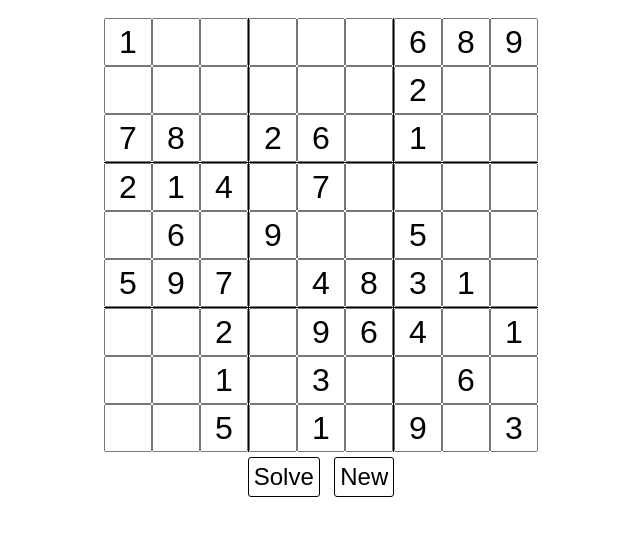
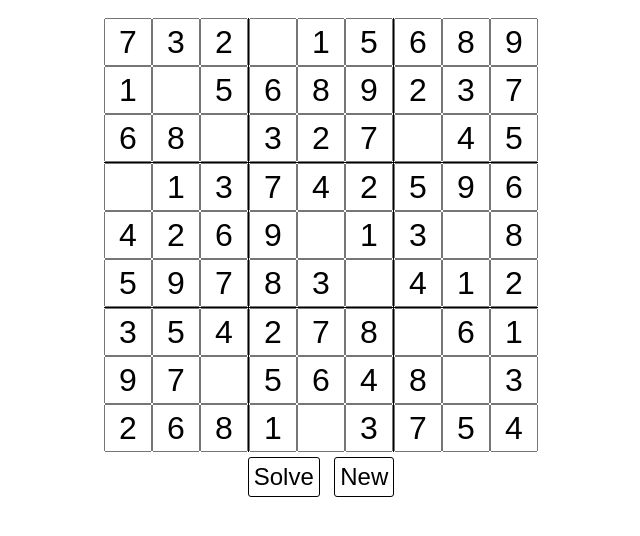
Before and after one commit to dyllonm/sudoku, a plain HTML site: page sudoku.html in a window 1280 px wide. Shown: the part 48-584 px from the top of the page, without its empty margins (319-959 px from the left). Drawn offline with Linux system fonts and the light colour scheme.

Commit message:
Improvements to generating and solving algorithms

```diff
--- a/sudoku.html
+++ b/sudoku.html
@@ -72,9 +72,12 @@
 				}
 
 				var puzzle = generatePuzzle(45);
-				puzzleToBoard(puzzle);
-				bakeBoard();
-				cellChanged(null);
+				if(puzzle != null)
+				{
+					puzzleToBoard(puzzle);
+					bakeBoard();
+					cellChanged(null);
+				}
 			}
 
 			function bakeBoard() {
--- a/sudoku.js
+++ b/sudoku.js
@@ -1,86 +1,110 @@
+// The size (both height and width) of a puzzle.
 const PUZZLE_SIZE = 9;
+
+// The size (both height and width) of a box within a puzzle.
 const BOX_SIZE = 3;
+
+// The value which represents an empty cell in a puzzle.
 const EMPTY_VALUE = 0;
 
+// The minimum value in a puzzle.
+const MIN_VALUE = 1;
+
+// The maximum value in a puzzle.
+const MAX_VALUE = 9;
+
+// A basic empty puzzle board.
 const emptyPuzzle = [
-	[0, 0, 0, 0, 0, 0, 0, 0, 0],
-	[0, 0, 0, 0, 0, 0, 0, 0, 0],
-	[0, 0, 0, 0, 0, 0, 0, 0, 0],
-	[0, 0, 0, 0, 0, 0, 0, 0, 0],
-	[0, 0, 0, 0, 0, 0, 0, 0, 0],
-	[0, 0, 0, 0, 0, 0, 0, 0, 0],
-	[0, 0, 0, 0, 0, 0, 0, 0, 0],
-	[0, 0, 0, 0, 0, 0, 0, 0, 0],
-	[0, 0, 0, 0, 0, 0, 0, 0, 0]
+	[EMPTY_VALUE, EMPTY_VALUE, EMPTY_VALUE, EMPTY_VALUE, EMPTY_VALUE, EMPTY_VALUE, EMPTY_VALUE, EMPTY_VALUE, EMPTY_VALUE],
+	[EMPTY_VALUE, EMPTY_VALUE, EMPTY_VALUE, EMPTY_VALUE, EMPTY_VALUE, EMPTY_VALUE, EMPTY_VALUE, EMPTY_VALUE, EMPTY_VALUE],
+	[EMPTY_VALUE, EMPTY_VALUE, EMPTY_VALUE, EMPTY_VALUE, EMPTY_VALUE, EMPTY_VALUE, EMPTY_VALUE, EMPTY_VALUE, EMPTY_VALUE],
+	[EMPTY_VALUE, EMPTY_VALUE, EMPTY_VALUE, EMPTY_VALUE, EMPTY_VALUE, EMPTY_VALUE, EMPTY_VALUE, EMPTY_VALUE, EMPTY_VALUE],
+	[EMPTY_VALUE, EMPTY_VALUE, EMPTY_VALUE, EMPTY_VALUE, EMPTY_VALUE, EMPTY_VALUE, EMPTY_VALUE, EMPTY_VALUE, EMPTY_VALUE],
+	[EMPTY_VALUE, EMPTY_VALUE, EMPTY_VALUE, EMPTY_VALUE, EMPTY_VALUE, EMPTY_VALUE, EMPTY_VALUE, EMPTY_VALUE, EMPTY_VALUE],
+	[EMPTY_VALUE, EMPTY_VALUE, EMPTY_VALUE, EMPTY_VALUE, EMPTY_VALUE, EMPTY_VALUE, EMPTY_VALUE, EMPTY_VALUE, EMPTY_VALUE],
+	[EMPTY_VALUE, EMPTY_VALUE, EMPTY_VALUE, EMPTY_VALUE, EMPTY_VALUE, EMPTY_VALUE, EMPTY_VALUE, EMPTY_VALUE, EMPTY_VALUE],
+	[EMPTY_VALUE, EMPTY_VALUE, EMPTY_VALUE, EMPTY_VALUE, EMPTY_VALUE, EMPTY_VALUE, EMPTY_VALUE, EMPTY_VALUE, EMPTY_VALUE]
 ];
 
+// Makes several attempts to generate a solveable puzzle.
 function generatePuzzle(percentageFilled) {
-	var puzzle;
-	var attempts = 0;
+	const MAX_ATTEMPTS = 25;
+
+	let puzzle;
+	let attempts = 0;
 
 	do {
 		puzzle = generatePuzzleAttempt(percentageFilled);
 		attempts++;
-	} while (puzzle == null && attempts < 25);
+	} while (puzzle == null && attempts < MAX_ATTEMPTS);
 
 	return puzzle;
 }
 
+// An individual attempt to generate a solveable puzzle.
 function generatePuzzleAttempt(percentageFilled) {
 	if(percentageFilled < 0 || percentageFilled > 100) {
 		return null;
 	}
 
-	var fullBoxes = (PUZZLE_SIZE * PUZZLE_SIZE) * (percentageFilled / 100);
-	var emptyBoxes = (PUZZLE_SIZE * PUZZLE_SIZE) - fullBoxes;
+	// Calculate the target number of full and empty boxes.
+	let fullBoxes = (PUZZLE_SIZE * PUZZLE_SIZE) * (percentageFilled / 100);
+	let emptyBoxes = (PUZZLE_SIZE * PUZZLE_SIZE) - fullBoxes;
 
-	var puzzle = copyPuzzle(emptyPuzzle);
+	// Start with a copy of the empty puzzle.
+	let puzzle = copyPuzzle(emptyPuzzle);
 
-	var seedBoxes = 5;
+	// Start by seeding random values in the empty puzzle
+	let retryAttempts = 0;
+	let seededCells = 0;
+	const MAX_SEED_ATTEMPTS = 5;
+	const MAX_SEEDED_CELLS = 8;
+	let first = true;
+	while(retryAttempts < MAX_SEED_ATTEMPTS && seededCells < MAX_SEEDED_CELLS) {
+		let coords = first ? {x: 0, y: 0} : randomCoords();
+		first = false;
 
-	while(seedBoxes > 0) {
-
-		var x = Math.floor(Math.random() * (PUZZLE_SIZE - 0.1));
-		var y = Math.floor(Math.random() * (PUZZLE_SIZE - 0.1));
-
-		if(puzzle[x][y] != 0) {
+		if(puzzle[coords.x][coords.y] != EMPTY_VALUE) {
+			retryAttempts++;
 			continue;
 		}
 
-		puzzle[x][y] = Math.floor(Math.random() * (PUZZLE_SIZE - 0.1)) + 1;
+		let value = randomValueForCoordinates(puzzle, coords);
 
-		if(!validPuzzleState(puzzle)) {
-			puzzle[x][y] = 0;
-			continue;
+		if(value == null) {
+			// We have created an unsolveable puzzle.
+			return null;
 		}
 
-		seedBoxes--;
+		puzzle[coords.x][coords.y] = value;
+		seededCells++;
+		retryAttempts = 0;
 	}
 
+	// Next, attempt to solve the puzzle.
 	puzzle = solve(puzzle);
 
+	// If the puzzle isn't solveable then this attempt failed.
 	if(puzzle == null) {
 		return null;
 	}
 
-	var removed = 0;
-	var notFoundCount = 0;
+	// Next, remove some values from the solved puzzle.
+	// TODO: Find a way to remove more values than what is actually getting removed here.
+	let removed = 0;
+	let notFoundCount = 0;
+	const MAX_FIND_ATTEMPTS = 20;
+	while (removed < emptyBoxes && notFoundCount < MAX_FIND_ATTEMPTS) {
+		let coords = randomCoords();
 
-	while (removed < emptyBoxes) {
-		var x = Math.floor(Math.random() * Math.floor(PUZZLE_SIZE));
-		var y = Math.floor(Math.random() * Math.floor(PUZZLE_SIZE));
-
-		if(otherValidSolution(puzzle, x, y)) {
+		// Don't remove this value if there is another valid number in this space.
+		// This makes it so that the player doesn't have to guess.
+		if(otherValidSolution(puzzle, coords)) {
 			notFoundCount++;
-
-			if(notFoundCount > 10) {
-				break;
-			}
-
 			continue;
 		}
 
-		puzzle[x][y] = 0;
+		puzzle[coords.x][coords.y] = EMPTY_VALUE;
 		removed++;
 		notFoundCount = 0;
 	}
@@ -88,25 +112,67 @@ function generatePuzzleAttempt(percentageFilled) {
 	return puzzle;
 }
 
-function otherValidSolution(p, x, y) {
-	var currentValue = p[x][y];
+// Gets a random coordinate within the game board.
+function randomCoords() {
+	return {
+		x: Math.floor(Math.random() * (PUZZLE_SIZE - 0.1)),
+		y: Math.floor(Math.random() * (PUZZLE_SIZE - 0.1))
+	};
+}
 
-	for(var i = 1; i <= 9; i++) {
-		if(i == currentValue) {
-			continue;
-		}
+// Gets a random value to place on the game board.
+function randomValueForCoordinates(p, coords) {
+	var allValues = valuesForCoords(p, coords);
+	if(allValues.length > 0) {
+		var index = Math.floor(Math.random() * allValues.length);
+		return allValues[index];
+	}
 
-		var attempt = copyPuzzle(p);
-		attempt[x][y] = i;
+	return null;
+}
 
-		if(solve(attempt) != null) {
-			return true;
+// Check if there is any other valid value in the specified coordinates on the board.
+function otherValidSolution(p, coords) {
+	let currentValue = p[coords.x][coords.y];
+
+	let validValues = valuesForCoords(p, coords);
+
+	return validValues.length != 1 || validValues[0] != currentValue;
+}
+
+// Gets all valid values for the provided coordinates.
+function valuesForCoords(p, coords) {
+	let values = [];
+
+	for(let i = MIN_VALUE; i <= MAX_VALUE; i++) {
+		if(canValueGoHere(p, coords, i)) {
+			values.push(i);
 		}
 	}
 
-	return false;
+	return values;
 }
 
+// Determines if a value is valid for a specific coordinate.
+function canValueGoHere(p, coords, value) {
+	let copy = copyPuzzle(p);
+	copy[coords.x][coords.y] = value;
+
+	if(!checkCol(copy, coords.x)) {
+		return false;
+	}
+
+	if(!checkRow(copy, coords.y)) {
+		return false;
+	}
+
+	let boxX = Math.floor(coords.x / BOX_SIZE);
+	let boxY = Math.floor(coords.y / BOX_SIZE);
+
+	return checkBox(copy, boxX, boxY);
+}
+
+// Solve a puzzle
 function solve(p) {
 	if(!validPuzzleState(p)) {
 		return null;
@@ -116,9 +182,33 @@ function solve(p) {
 		return p;
 	}
 
-	var xEmpty = 0;
-	var yEmpty = 0;
-	var foundEmpty = false;
+	let emptyCoords = firstEmptyCoordinates(p);
+
+	if (emptyCoords == null) {
+		return null;
+	}
+
+	let validValues = valuesForCoords(p, emptyCoords);
+
+	for(let i = 0; i < validValues.length; i++) {
+		let attempt = copyPuzzle(p);
+		attempt[emptyCoords.x][emptyCoords.y] = validValues[i];
+
+		let result = solve(attempt);
+
+		if(result != null) {
+			return result;
+		}
+	}
+
+	return null;
+}
+
+// Finds the first empty coordinates on a puzzle.
+function firstEmptyCoordinates(p) {
+	let xEmpty = 0;
+	let yEmpty = 0;
+	let foundEmpty = false;
 
 	for(xEmpty = 0; xEmpty < PUZZLE_SIZE; xEmpty++) {
 		for(yEmpty = 0; yEmpty < PUZZLE_SIZE; yEmpty++) {
@@ -133,39 +223,32 @@ function solve(p) {
 		}
 	}
 
-	if (!foundEmpty) {
-		return null;
-	}
-
-	for (var value = 1; value <= 9; value++) {
-		var attempt = copyPuzzle(p);
-		attempt[xEmpty][yEmpty] = value;
-
-		var result = solve(attempt);
-
-		if(result != null) {
-			return result;
-		}
+	if(foundEmpty) {
+		return {
+			x: xEmpty,
+			y: yEmpty
+		};
 	}
 
 	return null;
 }
 
+// Makes a copy of a puzzle
 function copyPuzzle(p) {
-	var copy = [
-		[0, 0, 0, 0, 0, 0, 0, 0, 0],
-		[0, 0, 0, 0, 0, 0, 0, 0, 0],
-		[0, 0, 0, 0, 0, 0, 0, 0, 0],
-		[0, 0, 0, 0, 0, 0, 0, 0, 0],
-		[0, 0, 0, 0, 0, 0, 0, 0, 0],
-		[0, 0, 0, 0, 0, 0, 0, 0, 0],
-		[0, 0, 0, 0, 0, 0, 0, 0, 0],
-		[0, 0, 0, 0, 0, 0, 0, 0, 0],
-		[0, 0, 0, 0, 0, 0, 0, 0, 0]
+	let copy = [
+		[EMPTY_VALUE, EMPTY_VALUE, EMPTY_VALUE, EMPTY_VALUE, EMPTY_VALUE, EMPTY_VALUE, EMPTY_VALUE, EMPTY_VALUE, EMPTY_VALUE],
+		[EMPTY_VALUE, EMPTY_VALUE, EMPTY_VALUE, EMPTY_VALUE, EMPTY_VALUE, EMPTY_VALUE, EMPTY_VALUE, EMPTY_VALUE, EMPTY_VALUE],
+		[EMPTY_VALUE, EMPTY_VALUE, EMPTY_VALUE, EMPTY_VALUE, EMPTY_VALUE, EMPTY_VALUE, EMPTY_VALUE, EMPTY_VALUE, EMPTY_VALUE],
+		[EMPTY_VALUE, EMPTY_VALUE, EMPTY_VALUE, EMPTY_VALUE, EMPTY_VALUE, EMPTY_VALUE, EMPTY_VALUE, EMPTY_VALUE, EMPTY_VALUE],
+		[EMPTY_VALUE, EMPTY_VALUE, EMPTY_VALUE, EMPTY_VALUE, EMPTY_VALUE, EMPTY_VALUE, EMPTY_VALUE, EMPTY_VALUE, EMPTY_VALUE],
+		[EMPTY_VALUE, EMPTY_VALUE, EMPTY_VALUE, EMPTY_VALUE, EMPTY_VALUE, EMPTY_VALUE, EMPTY_VALUE, EMPTY_VALUE, EMPTY_VALUE],
+		[EMPTY_VALUE, EMPTY_VALUE, EMPTY_VALUE, EMPTY_VALUE, EMPTY_VALUE, EMPTY_VALUE, EMPTY_VALUE, EMPTY_VALUE, EMPTY_VALUE],
+		[EMPTY_VALUE, EMPTY_VALUE, EMPTY_VALUE, EMPTY_VALUE, EMPTY_VALUE, EMPTY_VALUE, EMPTY_VALUE, EMPTY_VALUE, EMPTY_VALUE],
+		[EMPTY_VALUE, EMPTY_VALUE, EMPTY_VALUE, EMPTY_VALUE, EMPTY_VALUE, EMPTY_VALUE, EMPTY_VALUE, EMPTY_VALUE, EMPTY_VALUE]
 	];
 
-	for(var x = 0; x < PUZZLE_SIZE; x++) {
-		for(var y = 0; y < PUZZLE_SIZE; y++) {
+	for(let x = 0; x < PUZZLE_SIZE; x++) {
+		for(let y = 0; y < PUZZLE_SIZE; y++) {
 			copy[x][y] = p[x][y];
 		}
 	}
@@ -173,12 +256,13 @@ function copyPuzzle(p) {
 	return copy;
 }
 
+// Makes sure that the puzzle has the correct structure
 function validPuzzleStructure(p) {
 	if (p.length != PUZZLE_SIZE) {
 		return false;
 	}
 
-	for (var i = 0; i < PUZZLE_SIZE; i++) {
+	for (let i = 0; i < PUZZLE_SIZE; i++) {
 		if (p[i].length != PUZZLE_SIZE) {
 			return false;
 		}
@@ -187,25 +271,26 @@ function validPuzzleStructure(p) {
 	return true;
 }
 
+// Checks if all values in the puzzle are valid
 function validPuzzleState(p) {
 	if(!validPuzzleStructure(p)) {
 		return false;
 	}
 
-	for (var i = 0; i < PUZZLE_SIZE; i++) {
+	for (let i = 0; i < PUZZLE_SIZE; i++) {
 		if(!checkRow(p[i])) {
 			return false;
 		}
 	}
 
-	for(var i = 0; i < PUZZLE_SIZE; i++) {
+	for(let i = 0; i < PUZZLE_SIZE; i++) {
 		if(!checkCol(p, i)) {
 			return false;
 		}
 	}
 
-	for(var x = 0; x < BOX_SIZE; x++) {
-		for(var y = 0; y < BOX_SIZE; y++) {
+	for(let x = 0; x < BOX_SIZE; x++) {
+		for(let y = 0; y < BOX_SIZE; y++) {
 			if(!checkBox(p, x, y)) {
 				return false;
 			}
@@ -215,14 +300,15 @@ function validPuzzleState(p) {
 	return true;
 }
 
+// Checks if a puzzle is in a valid state and has no empty cells
 function solved(p) {
 	if(!validPuzzleState(p)) {
 		return false;
 	}
 
-	for(var x = 0; x < PUZZLE_SIZE; x++) {
-		for (var y = 0; y < PUZZLE_SIZE; y++) {
-			if(p[x][y] == 0) {
+	for(let x = 0; x < PUZZLE_SIZE; x++) {
+		for (let y = 0; y < PUZZLE_SIZE; y++) {
+			if(p[x][y] == EMPTY_VALUE) {
 				return false;
 			}
 		}
@@ -231,13 +317,14 @@ function solved(p) {
 	return true;
 }
 
+// Checks for duplicate values in a puzzle row
 function checkRow(r) {
-	for(var i = 0; i < (PUZZLE_SIZE - 1); i++) {
+	for(let i = 0; i < (PUZZLE_SIZE - 1); i++) {
 		if(r[i] == EMPTY_VALUE) {
 			continue;
 		}
 
-		for(var j = i + 1; j < PUZZLE_SIZE; j++) {
+		for(let j = i + 1; j < PUZZLE_SIZE; j++) {
 			if(r[j] == EMPTY_VALUE) {
 				continue;
 			}
@@ -251,13 +338,14 @@ function checkRow(r) {
 	return true;
 }
 
+// Checks for duplicate values in a puzzle column
 function checkCol(p, index) {
-	for(var i = 0; i < (PUZZLE_SIZE - 1); i++) {
+	for(let i = 0; i < (PUZZLE_SIZE - 1); i++) {
 		if(p[i][index] == EMPTY_VALUE) {
 			continue;
 		}
 
-		for(var j = (i + 1); j < PUZZLE_SIZE; j++) {
+		for(let j = (i + 1); j < PUZZLE_SIZE; j++) {
 			if(p[j][index] == EMPTY_VALUE) {
 				continue;
 			}
@@ -271,11 +359,12 @@ function checkCol(p, index) {
 	return true;
 }
 
+// Checks for duplicate values in a puzzle box
 function checkBox(p, x, y) {
-	var box = getBox(p, x, y);
+	let box = getBox(p, x, y);
 
-	for (var r1 = 0; r1 < BOX_SIZE; r1++) {
-		for (var r2 = 0; r2 < BOX_SIZE; r2++) {
+	for (let r1 = 0; r1 < BOX_SIZE; r1++) {
+		for (let r2 = 0; r2 < BOX_SIZE; r2++) {
 			if(!compareBoxRows(box[r1], box[r2], r1 == r2)) {
 				return false;
 			}
@@ -285,9 +374,10 @@ function checkBox(p, x, y) {
 	return true;
 }
 
+// Gets the subset of a puzzle that corresponds to the requested box
 function getBox(p, x, y) {
-	var xOffset = BOX_SIZE * x;
-	var yOffset = BOX_SIZE * y;
+	let xOffset = BOX_SIZE * x;
+	let yOffset = BOX_SIZE * y;
 
 	return [
 		[p[xOffset][yOffset], p[xOffset + 1][yOffset], p[xOffset + 2][yOffset]],
@@ -296,6 +386,7 @@ function getBox(p, x, y) {
 	];
 }
 
+// Checks for duplicate values across two rows in a box
 function compareBoxRows(r1, r2, same) {
 	for(i = 0; i < (same ? BOX_SIZE - 1 : BOX_SIZE); i++) {
 		if(r1[i] == EMPTY_VALUE) {
```
